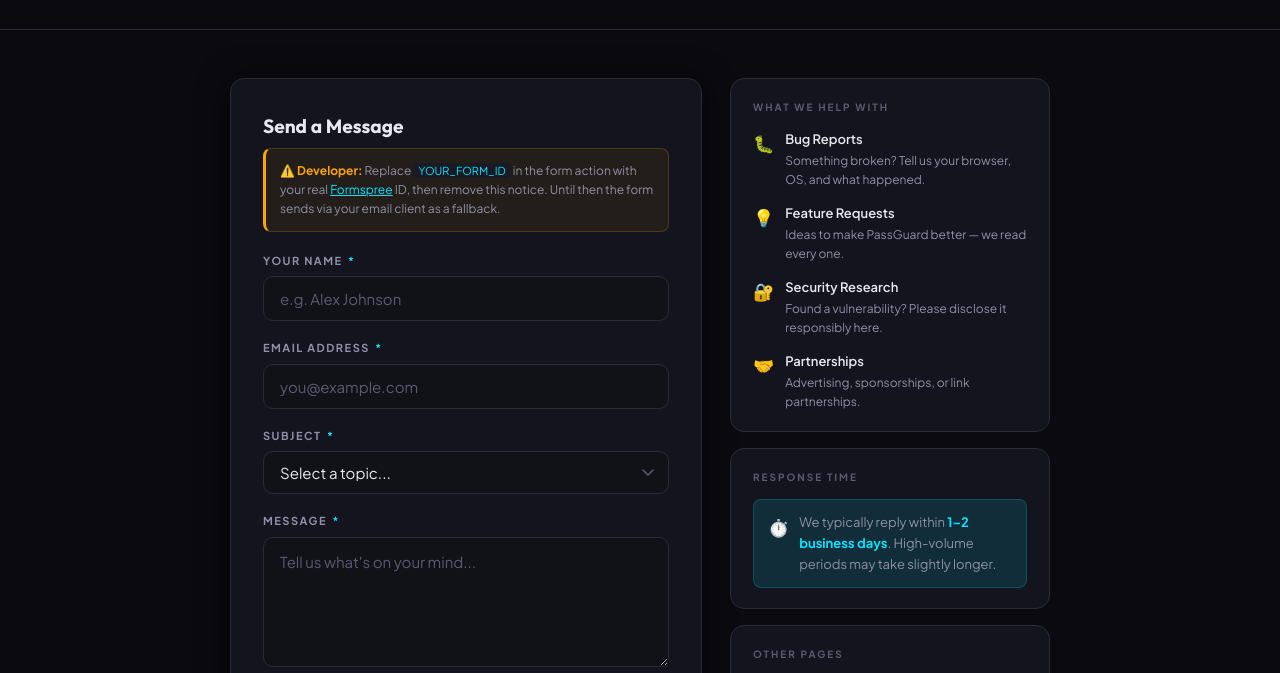
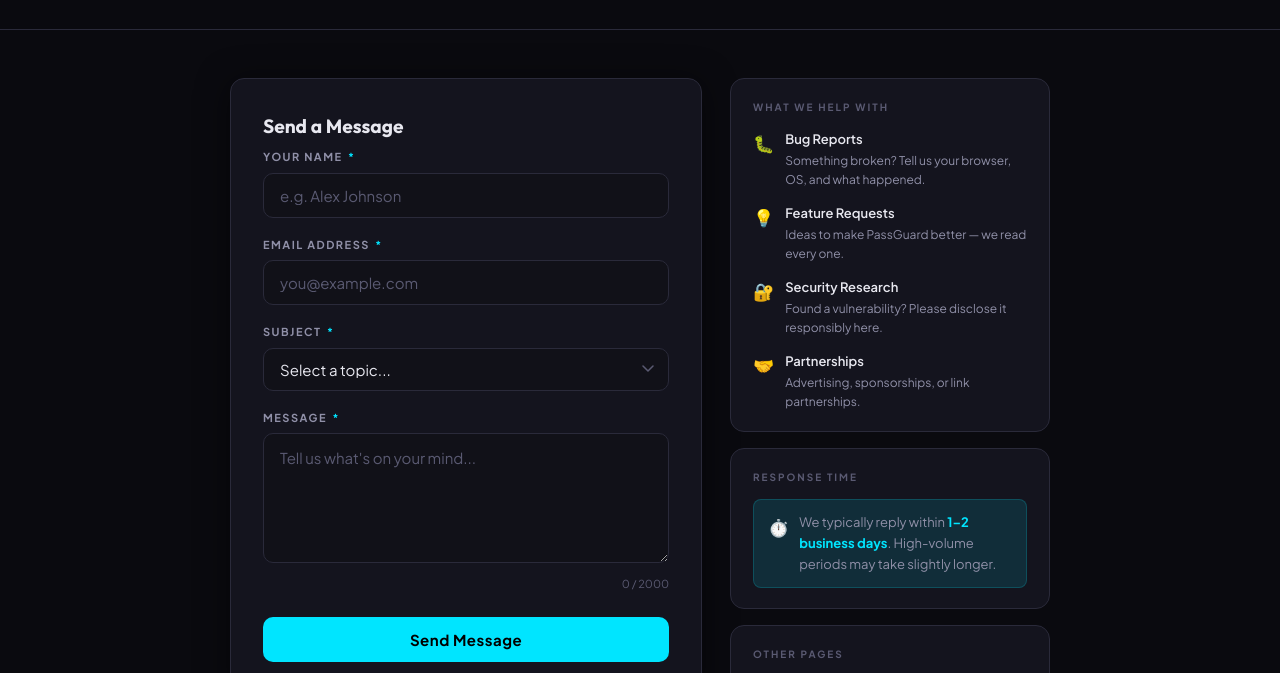
Before and after one commit to DamHadz/password-strength-checker, a plain HTML site: page contact.html in a window 1280 px wide. Shown: the part 406-1079 px from the top of the page. Drawn offline with Linux system fonts and the light colour scheme.

Commit message:
update contact

```diff
--- a/contact.html
+++ b/contact.html
@@ -231,28 +231,6 @@
     .response-box p { font-size: 13px; color: var(--text-2); margin: 0; line-height: 1.6; }
     .response-box strong { color: var(--accent); }
 
-    /* ── Backend setup note ── */
-    .setup-note {
-      background: rgba(255,165,2,0.07);
-      border: 1px solid rgba(255,165,2,0.2);
-      border-left: 3px solid #ffa502;
-      border-radius: 8px;
-      padding: 12px 14px;
-      font-size: 12px;
-      color: var(--text-2);
-      line-height: 1.6;
-      margin-bottom: 20px;
-    }
-    .setup-note strong { color: #ffa502; }
-    .setup-note code {
-      font-family: var(--font-mono);
-      font-size: 11px;
-      background: var(--bg-3);
-      padding: 1px 5px;
-      border-radius: 4px;
-      color: var(--accent);
-    }
-
     @media (max-width: 680px) {
       .contact-layout { grid-template-columns: 1fr; }
       .contact-form-card { padding: 20px 16px; }
@@ -264,9 +242,8 @@
   <!-- TOP AD -->
   <div class="ad-container ad-top">
     <div class="ad-label">Advertisement</div>
-    <ins class="adsbygoogle" style="display:block" data-ad-client="ca-pub-XXXXXXXX" data-ad-slot="XXXXXXXXXX" data-ad-format="auto" data-full-width-responsive="true"></ins>
+    <ins class="adsbygoogle" style="display:block" data-ad-client="ca-pub-1514402783581748" data-ad-slot="XXXXXXXXXX" data-ad-format="auto" data-full-width-responsive="true"></ins>
     <script>(adsbygoogle = window.adsbygoogle || []).push({});</script>
-    <div class="ad-placeholder">Ad Banner 728×90</div>
   </div>
 
   <!-- HEADER -->
@@ -316,29 +293,6 @@
       <!-- FORM -->
       <div class="contact-form-card">
         <h2 class="form-title">Send a Message</h2>
-
-        <!-- ── DEVELOPER NOTE (remove after setting up backend) ──
-             Option A — Formspree (free, no account needed for basic use):
-               1. Go to https://formspree.io → New Form → copy your form ID
-               2. Replace YOUR_FORM_ID below with the real ID  e.g. xrgvkpqz
-               3. Remove the .setup-note div below
-
-             Option B — Netlify Forms (free, works if hosted on Netlify):
-               1. Add  data-netlify="true"  to the <form> tag
-               2. Remove the fetch() logic in the script — Netlify handles it
-               3. Remove the .setup-note div below
-
-             Option C — EmailJS (free tier, no server needed):
-               1. https://www.emailjs.com → create template → get public key
-               2. Replace the fetch block with EmailJS.sendForm()
-        ── -->
-
-        <div class="setup-note" id="setupNote">
-          ⚠️ <strong>Developer:</strong> Replace <code>YOUR_FORM_ID</code> in the form action with your real
-          <a href="https://formspree.io" target="_blank" rel="noopener" style="color:var(--accent);">Formspree</a> ID,
-          then remove this notice. Until then the form sends via your email client as a fallback.
-        </div>
-
         <!-- Inline banner (replaces browser alert) -->
         <div class="form-banner banner-error" id="bannerError" role="alert">
           <span class="banner-icon">⚠️</span>
@@ -355,7 +309,7 @@
           </div>
         </div>
 
-        <form id="contactForm" action="https://formspree.io/f/YOUR_FORM_ID" method="POST" novalidate>
+        <form id="contactForm" action="https://formspree.io/craveabite06@gmail.com" method="POST" novalidate>
           <input type="text" name="_gotcha" style="display:none" tabindex="-1" autocomplete="off" />
 
           <div class="form-group">
@@ -466,9 +420,8 @@
   <!-- BOTTOM AD -->
   <div class="ad-container ad-bottom">
     <div class="ad-label">Advertisement</div>
-    <ins class="adsbygoogle" style="display:block" data-ad-client="ca-pub-XXXXXXXX" data-ad-slot="XXXXXXXXXX" data-ad-format="auto" data-full-width-responsive="true"></ins>
+    <ins class="adsbygoogle" style="display:block" data-ad-client="ca-pub-1514402783581748" data-ad-slot="XXXXXXXXXX" data-ad-format="auto" data-full-width-responsive="true"></ins>
     <script>(adsbygoogle = window.adsbygoogle || []).push({});</script>
-    <div class="ad-placeholder">Ad Banner 728×90</div>
   </div>
 
   <!-- FOOTER -->
@@ -536,7 +489,7 @@
     // ── Form submission ────────────────────────────────
     const form      = document.getElementById('contactForm');
     const submitBtn = document.getElementById('submitBtn');
-    const FORM_ID   = form.action.includes('YOUR_FORM_ID'); // true = not configured yet
+    const FORM_ID   = false; // Formspree endpoint configured
 
     form.addEventListener('submit', async (e) => {
       e.preventDefault();
@@ -567,7 +520,7 @@
           'Name: ' + name + '\nEmail: ' + email +
           '\nSubject: ' + subject + '\n\nMessage:\n' + message
         );
-        window.location.href = 'mailto:hello@yoursite.com?subject=' +
+        window.location.href = 'mailto:craveabite06@gmail.com?subject=' +
           encodeURIComponent('[PassGuard] ' + subject) + '&body=' + body;
         return;
       }
@@ -586,7 +539,7 @@
         if (res.ok) {
           form.style.display = 'none';
           showBanner('bannerSuccess');
-          document.getElementById('setupNote') && (document.getElementById('setupNote').style.display = 'none');
+          // form configured — no setup note to hide
           if (typeof gtag !== 'undefined') {
             gtag('event', 'contact_form_submitted', { event_category: 'engagement', event_label: subject });
           }
@@ -598,7 +551,7 @@
         submitBtn.textContent = 'Send Message';
         submitBtn.disabled = false;
         document.getElementById('bannerErrorMsg').textContent =
-          'Sending failed. Please try again or email us directly at hello@yoursite.com';
+          'Sending failed. Please try again or email us directly at craveabite06@gmail.com';
         showBanner('bannerError');
       }
     });
```
